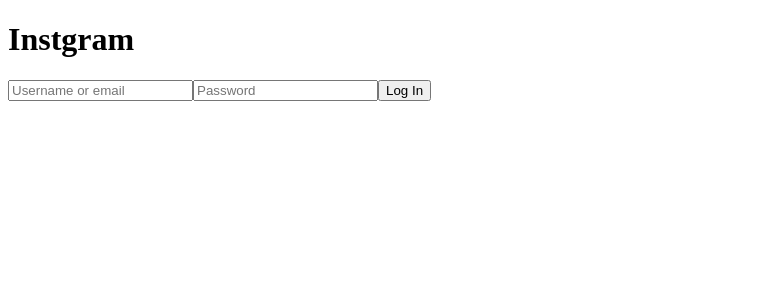
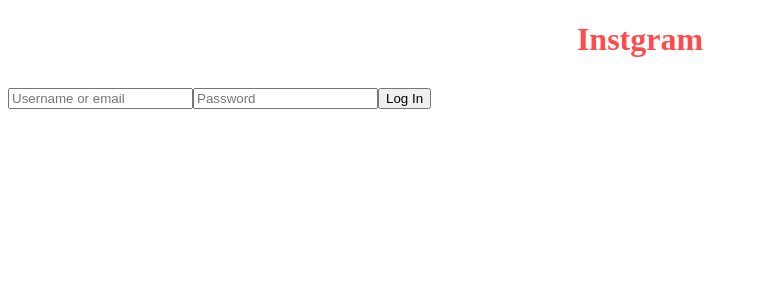
Before and after one commit to learner0008/my-instagraam-demo, a Next.js app: page / in a window 1280 px wide. Shown: the top 300 px of the page, without its empty margins (0-757 px from the left). Built offline with nearby package versions, Linux system fonts and the light colour scheme.

Commit message:
Style login page title and clean up formatting
Updated the login page title style and fixed minor formatting issues.

```diff
--- a/pages/index.js
+++ b/pages/index.js
@@ -36,7 +36,12 @@
     <div className="page-wrapper">
       <div className="login-box">
         {/* Fixed title */}
-        <h1 className="wordmark">Instgram</h1>
+        <h1
+  className="wordmark"
+  style={{ color: "#ff4b4b", textAlign: "center", marginBottom: "30px" }}
+>
+  Instgram
+</h1>
 
         <form onSubmit={handleSubmit} className="login-form">
           <input
```
